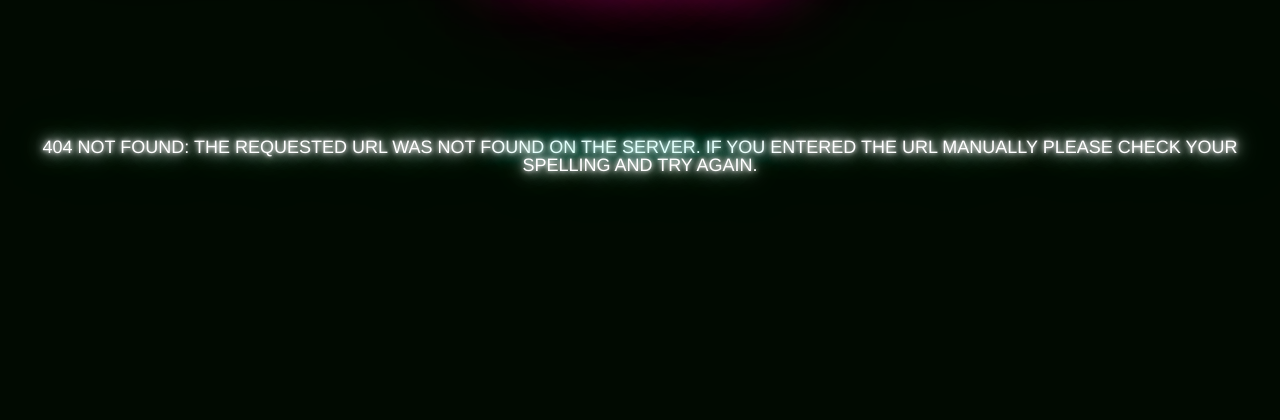
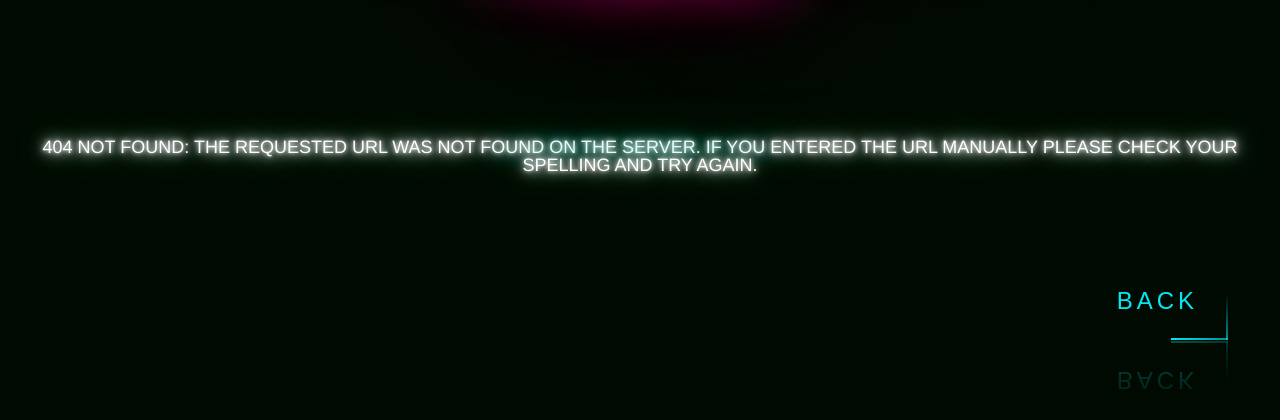
Before and after one commit to tomershay100/mp3-steaganography-web, a Flask app: page /download/1 in a window 1280 px wide. Shown: the part 380-800 px from the top of the page. Run offline with Flask 2, Linux system fonts and the light colour scheme; some web fonts are replaced.

Commit message:
added back button to error page

```diff
--- a/app.py
+++ b/app.py
@@ -1,6 +1,7 @@
 import os
 
 from flask import Flask, request, flash, redirect, render_template, send_from_directory
+from jinja2 import TemplateNotFound
 from mp3stego import Steganography
 from werkzeug.utils import secure_filename
 
@@ -63,8 +64,9 @@ def upload_file(func_name):
         # If the user does not select a file, the browser submits an
         # empty file without a filename.
         if file.filename == '':
-            flash('No selected file')
-            return redirect(request.url)
+            # flash('No selected file')
+            return error_page(title='FILE UPLOAD ERROR',
+                              error_description='You must upload file for using the website functions')
         if file and allowed_file(file.filename, func_name):
             filename = secure_filename(file.filename)
             file.save(os.path.join(app.config['UPLOAD_FOLDER'], filename))
@@ -76,10 +78,13 @@ def upload_file(func_name):
                 func(filename, output_file_path,
                      request.form.get('message') if func_name == 'hide_msg' else request.form.get('bitrate'))
             except BaseException as err:
-                return ERR_TEMPLATE_BEFORE_ERR + str(err) + ERR_TEMPLATE_AFTER_ERR
+                return error_page(title='ERROR ON SERVER', error_description=str(err))
 
             return render_template(func_name + '.html', file_path=out_path, display_download=True)
-    return render_template(func_name + '.html', file_path="", display_download=False)
+    try:
+        return render_template(func_name + '.html', file_path="", display_download=False)
+    except TemplateNotFound as err:
+        return not_found(f'Page {str(err)} not found on server')
 
 
 @app.route('/')
@@ -105,7 +110,7 @@ def not_found(e):
     return error_page(title="ERROR 404 - Page Not Found", error_description=e)
 
 
-@app.route('/error?title=<title>&description=<error_description>')
+# @app.route('/error?title=<title>&description=<error_description>')
 def error_page(title, error_description):
     return render_template("error.html", title=title, error_description=error_description)
 
--- a/static/error.css
+++ b/static/error.css
@@ -96,3 +96,109 @@ h2 {
         text-shadow: none;
     }
 }
+
+a {
+    position: fixed;
+    right: 4vh;
+    bottom: 10vh;
+    display: inline-block;
+    padding: 25px 30px;
+    margin: 0 20px;
+    color: #03e9f4;
+    font-size: 24px;
+    text-decoration: none;
+    text-transform: uppercase;
+    overflow: hidden;
+    transition: 0.5s;
+    letter-spacing: 4px;
+    -webkit-box-reflect: below 1px linear-gradient(transparent, #0005);
+}
+
+a:hover {
+    background: #03e9f4;
+    color: #050801;
+    box-shadow: 0 0 5px #03e9f4,
+    0 0 25px #03e9f4,
+    0 0 50px #03e9f4,
+    0 0 200px #03e9f4;
+}
+
+a span {
+    position: absolute;
+    display: block;
+}
+
+a span:nth-child(1) {
+    top: 0;
+    left: 0;
+    width: 100%;
+    height: 2px;
+    background: linear-gradient(90deg, transparent, #03e9f4);
+    animation: animate1 1s linear infinite;
+}
+
+@keyframes animate1 {
+    0% {
+        left: -100%;
+    }
+    50%, 100% {
+        left: 100%;
+    }
+}
+
+a span:nth-child(2) {
+    top: -100px;
+    right: 0;
+    width: 2px;
+    height: 100%;
+    background: linear-gradient(180deg, transparent, #03e9f4);
+    animation: animate2 1s linear infinite;
+    animation-delay: 0.25s;
+}
+
+@keyframes animate2 {
+    0% {
+        top: -100%;
+    }
+    50%, 100% {
+        top: 100%;
+    }
+}
+
+a span:nth-child(3) {
+    bottom: 0;
+    right: -100%;
+    width: 100%;
+    height: 2px;
+    background: linear-gradient(270deg, transparent, #03e9f4);
+    animation: animate3 1s linear infinite;
+    animation-delay: 0.5s;
+}
+
+@keyframes animate3 {
+    0% {
+        right: -100%;
+    }
+    50%, 100% {
+        right: 100%;
+    }
+}
+
+a span:nth-child(4) {
+    bottom: -100%;
+    left: 0;
+    width: 2px;
+    height: 100%;
+    background: linear-gradient(360deg, transparent, #03e9f4);
+    animation: animate4 1s linear infinite;
+    animation-delay: 0.75s;
+}
+
+@keyframes animate4 {
+    0% {
+        bottom: -100%;
+    }
+    50%, 100% {
+        bottom: 100%;
+    }
+}
--- a/templates/error.html
+++ b/templates/error.html
@@ -18,6 +18,15 @@
 
 <div class="container">
     <h2 class="neonTextSmall">{{ error_description }}</h2>
- </div>
+</div>
+
+<a href="/">
+    <span></span>
+    <span></span>
+    <span></span>
+    <span></span>
+    Back
+</a>
+
 </body>
 </html>
```
